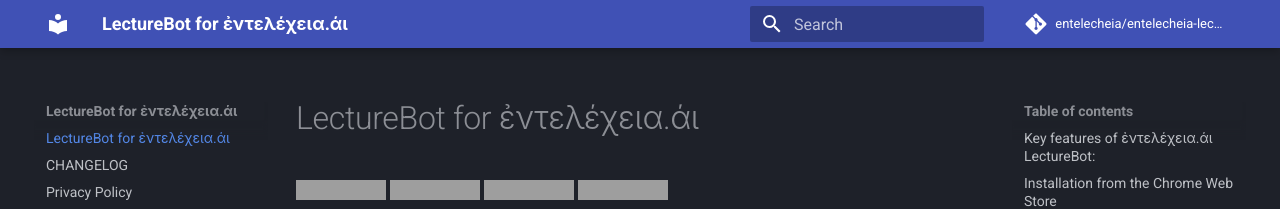
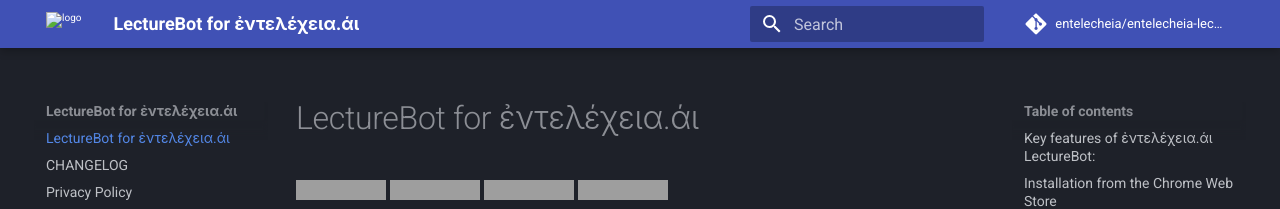
Before and after one commit to entelecheia/entelecheia-lecture-bot, an MkDocs documentation site: the page built from docs/index.md, in a window 1280 px wide. Shown: the top 209 px of the page. Built offline with MkDocs 1.6.1 and Material for MkDocs 9.7.7, drawn with Linux system fonts in a browser that asks for light colours; comment, search, counter and statistics services are not loaded; grey boxes are pictures that could not be loaded.

Commit message:
⚙️chore(theme) add favicon and logo to material theme

```diff
--- a/mkdocs.yaml
+++ b/mkdocs.yaml
@@ -18,6 +18,8 @@
       permalink: True
 theme:
   name: material
+  favicon: https://assets.entelecheia.ai/favicon.png
+  logo: https://assets.entelecheia.ai/favicon.png
   palette:
     scheme: slate
   features:
```
